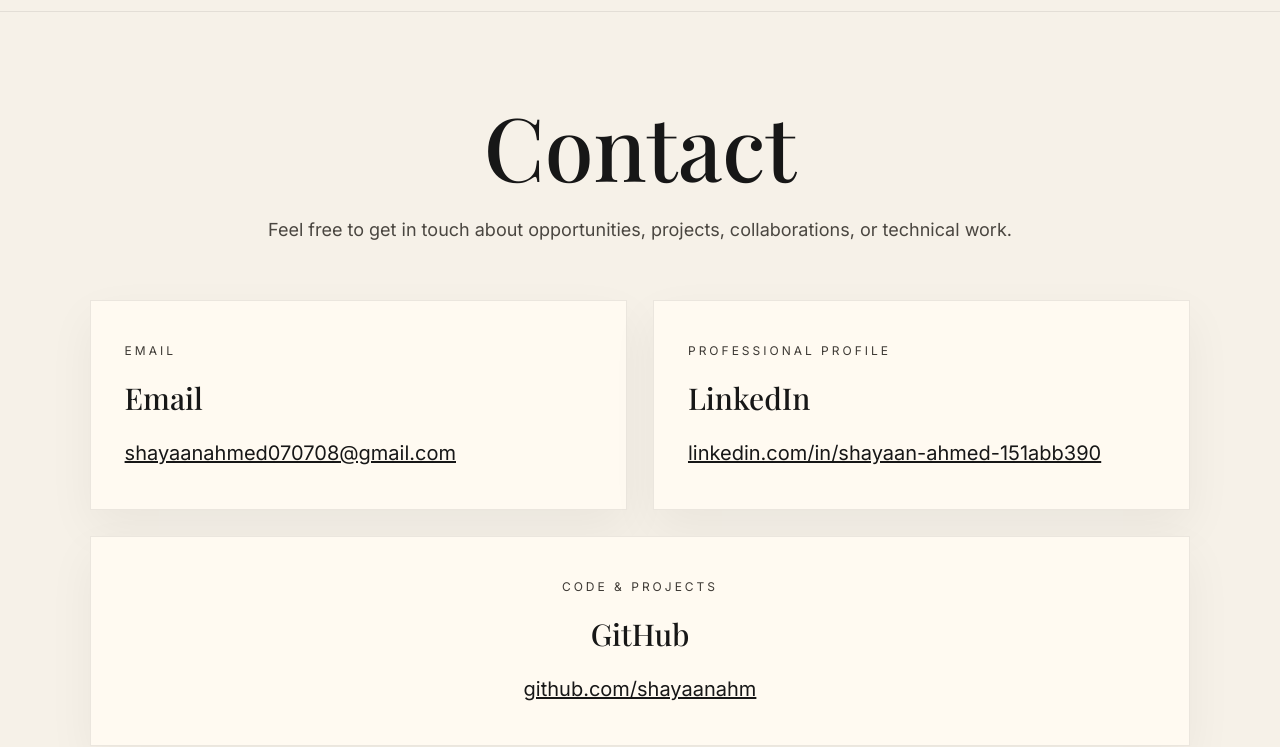
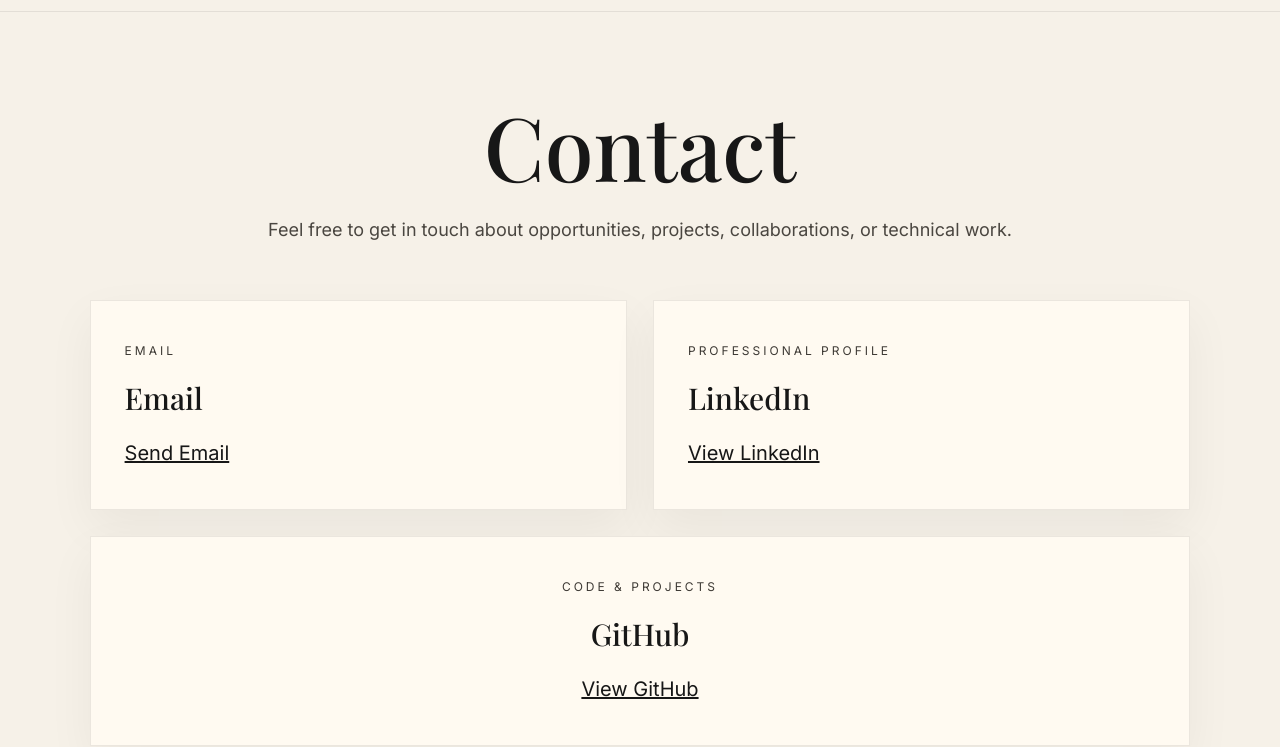
Before and after one commit to shayaanahm/shayaanahm.github.io, a plain HTML site: page contact.html in a window 1280 px wide. Shown: the part 78-825 px from the top of the page. Drawn offline with nearby package versions, Linux system fonts and the light colour scheme.

Commit message:
Update contact.html

```diff
--- a/contact.html
+++ b/contact.html
@@ -9,10 +9,11 @@
 <body>
 
 <nav class="navbar">
-   <a class="logo" href="index.html">
-    <img src="JJBA.png" alt="Logo">
-    <span>Shayaan Ahmed</span>
-</a>
+    <a class="logo" href="index.html">
+        <img src="JJBA.png" alt="Logo">
+        <span>Shayaan Ahmed</span>
+    </a>
+
     <div class="nav-links">
         <a href="index.html">Home</a>
         <a href="cv.html">CV</a>
@@ -37,7 +38,7 @@
             <h3>Email</h3>
             <p>
                 <a href="mailto:shayaanahmed070708@gmail.com">
-                    shayaanahmed070708@gmail.com
+                    Send Email
                 </a>
             </p>
         </div>
@@ -47,7 +48,7 @@
             <h3>LinkedIn</h3>
             <p>
                 <a href="https://linkedin.com/in/shayaan-ahmed-151abb390" target="_blank">
-                    linkedin.com/in/shayaan-ahmed-151abb390
+                    View LinkedIn
                 </a>
             </p>
         </div>
@@ -57,7 +58,7 @@
             <h3>GitHub</h3>
             <p>
                 <a href="https://github.com/shayaanahm" target="_blank">
-                    github.com/shayaanahm
+                    View GitHub
                 </a>
             </p>
         </div>
```
